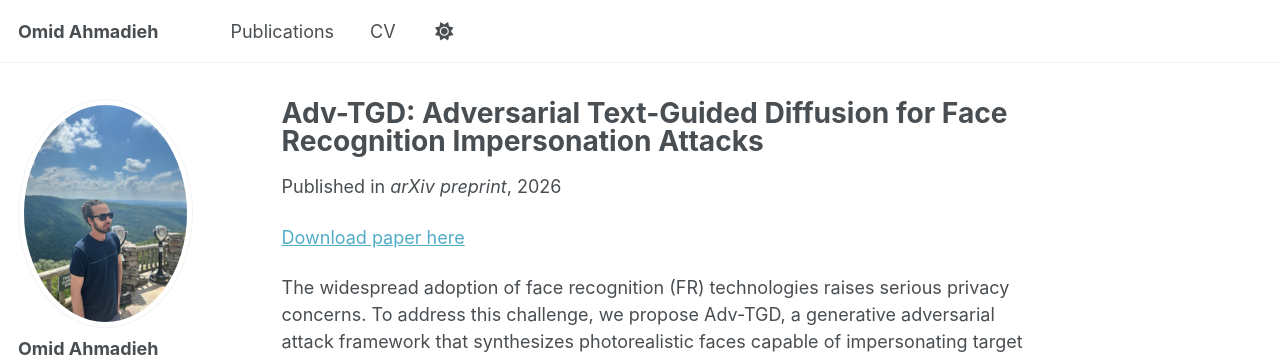
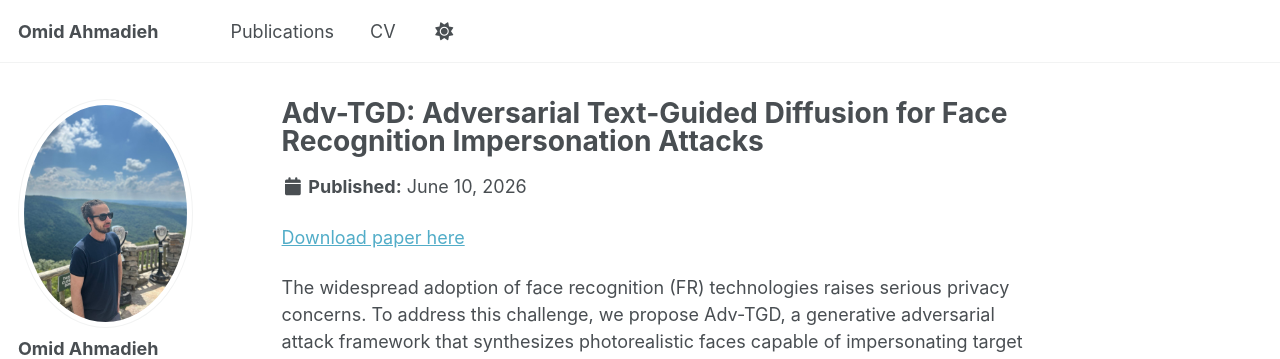
Before and after one commit to omid-ahmadieh/omid-ahmadieh.github.io, a Jekyll site: the page built from _publications/2026-06-10-adv-tgd.md, in a window 1280 px wide and 968 px high. Shown: the top 359 px of the window. Built offline with Jekyll 4.4.1, drawn with Linux system fonts in a browser that asks for light colours; a style sheet for code colours, icons or effects is not loaded.

Commit message:
Update 2026-06-10-adv-tgd.md

```diff
--- a/_publications/2026-06-10-adv-tgd.md
+++ b/_publications/2026-06-10-adv-tgd.md
@@ -5,7 +5,6 @@ category: manuscripts
 permalink: /publication/2026-06-10-adv-tgd
 excerpt: 'We propose Adv-TGD, a generative adversarial attack framework that synthesizes photorealistic faces capable of impersonating target identities and deceiving face recognition systems.'
 date: 2026-06-10
-venue: 'arXiv preprint'
 paperurl: 'https://arxiv.org/abs/2606.11615'
 citation: 'Ahmadieh, Omid, and Nima Karimian. "Adv-TGD: Adversarial Text-Guided Diffusion for Face Recognition Impersonation Attacks." arXiv preprint arXiv:2606.11615 (2026).'
 ---
```
